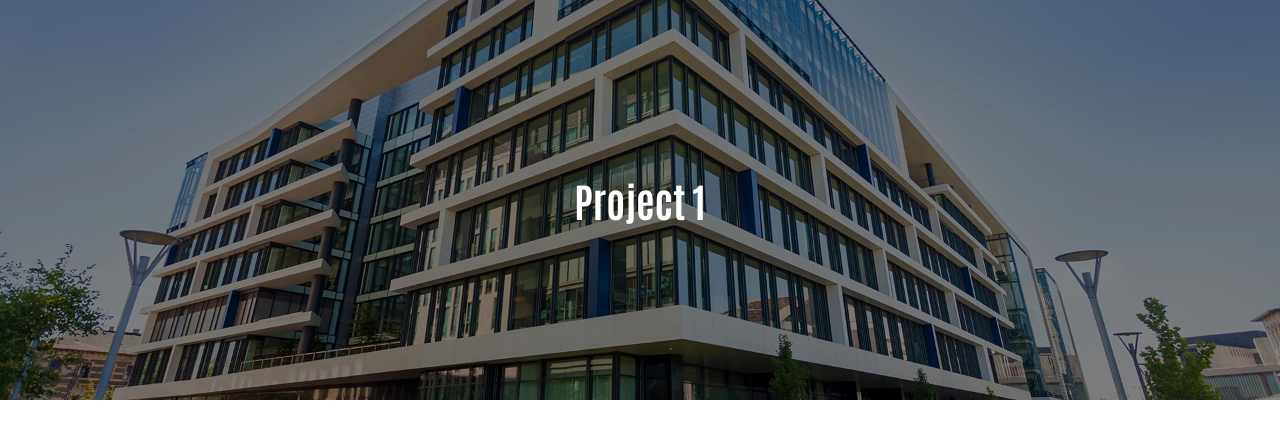
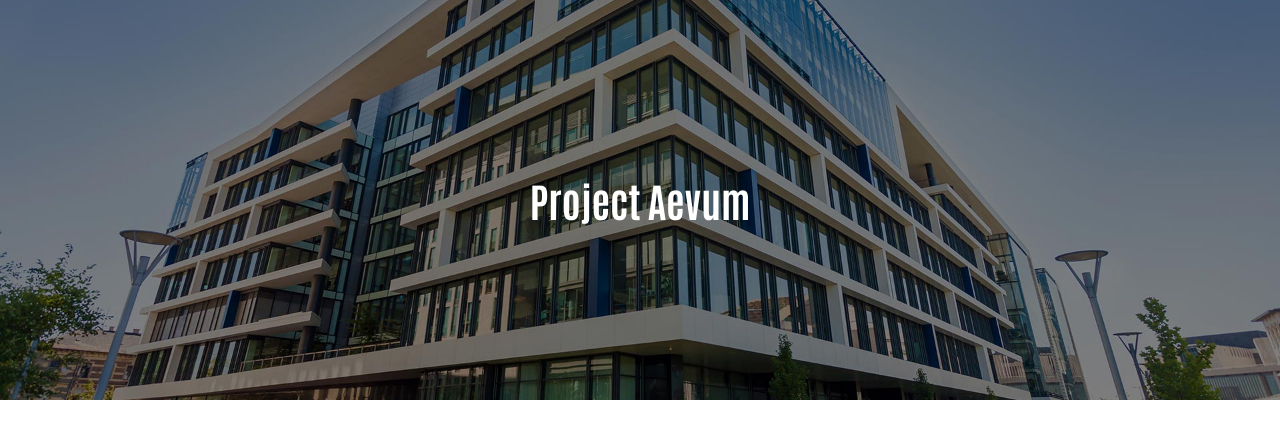
Before and after one commit to satyammishra0/futera, a PHP site: the page made by pages/project-1.php in a window 1280 px wide. Shown: the part 113-536 px from the top of the page. Run offline with PHP 8.4, Linux system fonts and the light colour scheme.

Commit message:
new changes

```diff
--- a/pages/project-1.php
+++ b/pages/project-1.php
@@ -28,7 +28,7 @@
     <!------------ First Section  -->
     <!--------------------------- -->
     <?php
-    $page_title = "Project 1";
+    $page_title = "Project Aevum";
     include '../includes/header-section.php'; ?>
 
 
```
